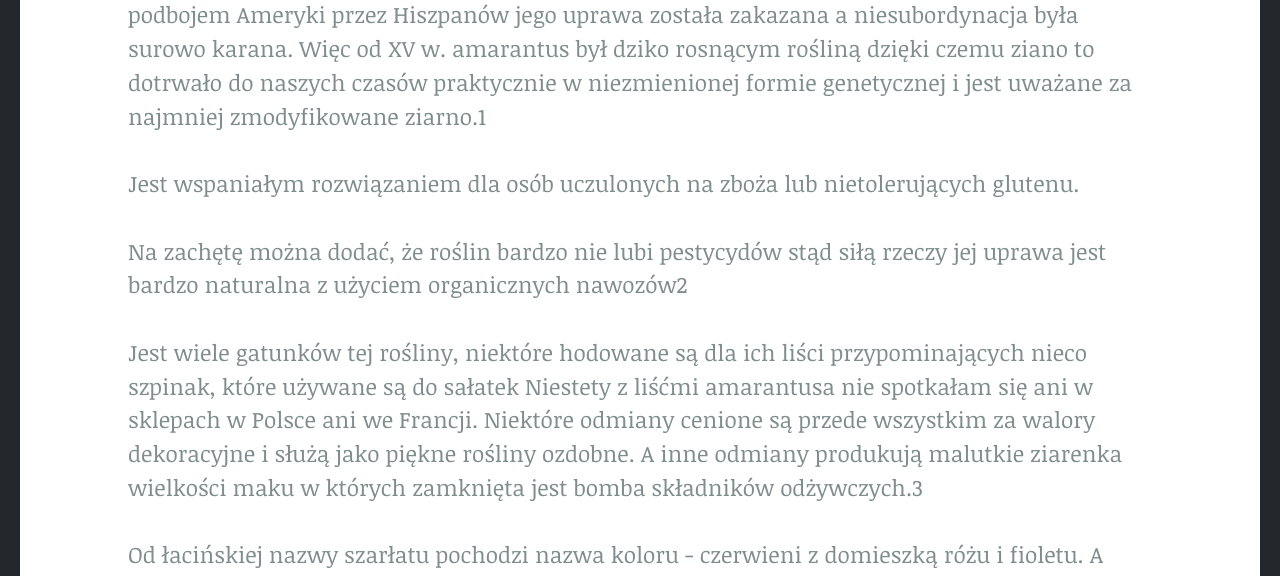
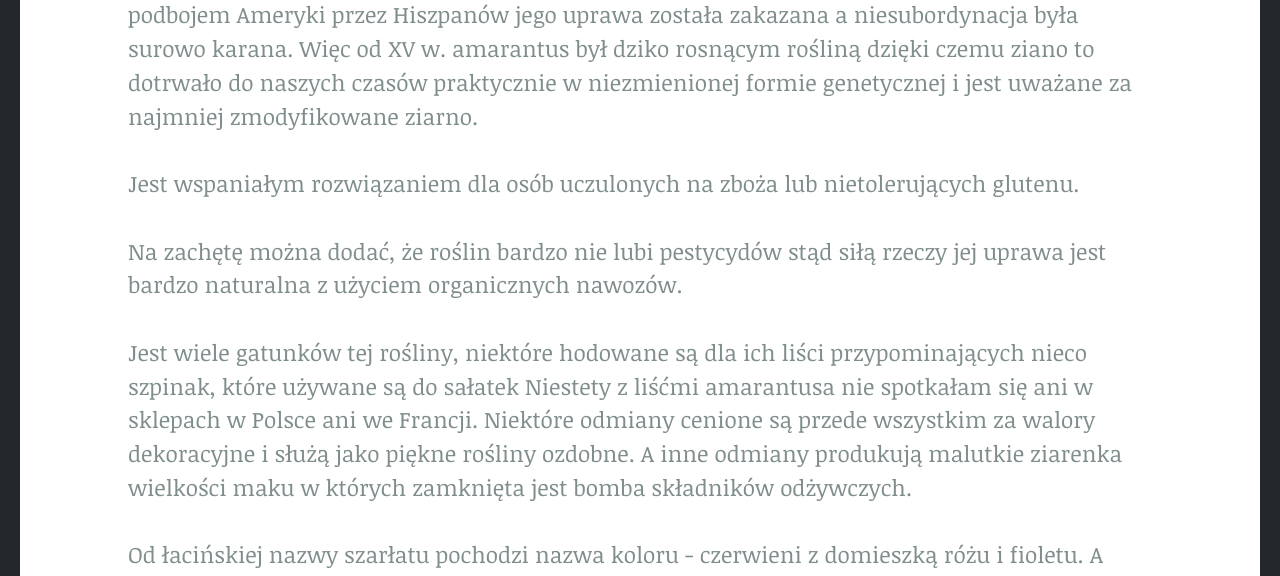
Before and after one commit to Re-git/luna-studio-page, a Jekyll site: the page built from _posts/2019-03-27-amarantus-z-burakiem.md, in a window 1280 px wide and 1400 px high. Shown: the part 749-1325 px from the top of the window. Built offline with Jekyll 4.4.1, drawn with Linux system fonts in a browser that asks for light colours; some of the changed text lies outside the part shown.

Commit message:
Update Post “2019-03-27-amarantus-z-burakiem”

```diff
--- a/_posts/2019-03-27-amarantus-z-burakiem.md
+++ b/_posts/2019-03-27-amarantus-z-burakiem.md
@@ -6,25 +6,19 @@ feature_image: /assets/uploads/36616917_663595960651364_5806115946703618048_n.jp
 feature_text: ''
 categories: 'food, amatantus, burak'
 ---
-Amarantus zwany też szarłatem jest jednym z najstarszych uprawianych ziaren. Był podstawowym pożywieniem ludów Ameryki Środkowej. Majowie, Aztekowie i Inkowie wierzyli w jego magiczne właściwości i wykorzystywali w obrzędach religijnych. Z tego też powodu wraz z podbojem Ameryki przez Hiszpanów jego uprawa została zakazana a niesubordynacja była surowo karana. Więc od XV w. amarantus był dziko rosnącym rośliną dzięki czemu ziano to dotrwało do naszych czasów praktycznie w niezmienionej formie genetycznej i jest uważane za najmniej zmodyfikowane ziarno.1
-
-
+Amarantus zwany też szarłatem jest jednym z najstarszych uprawianych ziaren. Był podstawowym pożywieniem ludów Ameryki Środkowej. Majowie, Aztekowie i Inkowie wierzyli w jego magiczne właściwości i wykorzystywali w obrzędach religijnych. Z tego też powodu wraz z podbojem Ameryki przez Hiszpanów jego uprawa została zakazana a niesubordynacja była surowo karana. Więc od XV w. amarantus był dziko rosnącym rośliną dzięki czemu ziano to dotrwało do naszych czasów praktycznie w niezmienionej formie genetycznej i jest uważane za najmniej zmodyfikowane ziarno.
 
 Jest wspaniałym rozwiązaniem dla osób uczulonych na zboża lub nietolerujących glutenu.
 
-Na zachętę można dodać, że roślin bardzo nie lubi pestycydów stąd siłą rzeczy jej uprawa jest bardzo naturalna z użyciem organicznych nawozów2
+Na zachętę można dodać, że roślin bardzo nie lubi pestycydów stąd siłą rzeczy jej uprawa jest bardzo naturalna z użyciem organicznych nawozów.
 
-
-
-Jest wiele gatunków tej rośliny, niektóre hodowane są dla ich liści przypominających nieco szpinak, które używane są do sałatek Niestety z liśćmi amarantusa nie spotkałam się ani w sklepach w Polsce ani we Francji. Niektóre odmiany cenione są przede wszystkim za walory dekoracyjne i służą jako piękne rośliny ozdobne. A inne odmiany produkują malutkie ziarenka wielkości maku w których zamknięta jest bomba składników odżywczych.3
-
-
+Jest wiele gatunków tej rośliny, niektóre hodowane są dla ich liści przypominających nieco szpinak, które używane są do sałatek Niestety z liśćmi amarantusa nie spotkałam się ani w sklepach w Polsce ani we Francji. Niektóre odmiany cenione są przede wszystkim za walory dekoracyjne i służą jako piękne rośliny ozdobne. A inne odmiany produkują malutkie ziarenka wielkości maku w których zamknięta jest bomba składników odżywczych.
 
 Od łacińskiej nazwy szarłatu pochodzi nazwa koloru - czerwieni z domieszką różu i fioletu. A kwiatostany tej rośliny przybierają właśnie takie barwy: od winnej czerwieni po buraczkową.
 
 I właśnie tą odcieniem zainspirowane jest nasze sycące zimowe śniadanko.
 
-
+![](/assets/uploads/amaratus-miniaturka.jpg)
 
 **Składniki:**
 
@@ -46,8 +40,6 @@ Amarantus, pokrojone buraki i siemię lniane wsyp do garnka. Zalej 1,5 szklanki
 
 Na koniec dodaj masło orzechowe i nerkowce i porządnie wymieszaj. Użyj płatków kokosowych do dekoracji.
 
-
-
 **Uwagi:**
 
 Jeśli po gotowaniu nadal pozostało Ci trochę wody nie przejmuj się dodanie masła orzechowego mocno zagęści i sprawi, że całość nabierz fajnej, kremowej konsystencji.
```
Also changed, not shown: other parts of _posts/2019-03-27-amarantus-z-burakiem.md (+9 -1 lines).
